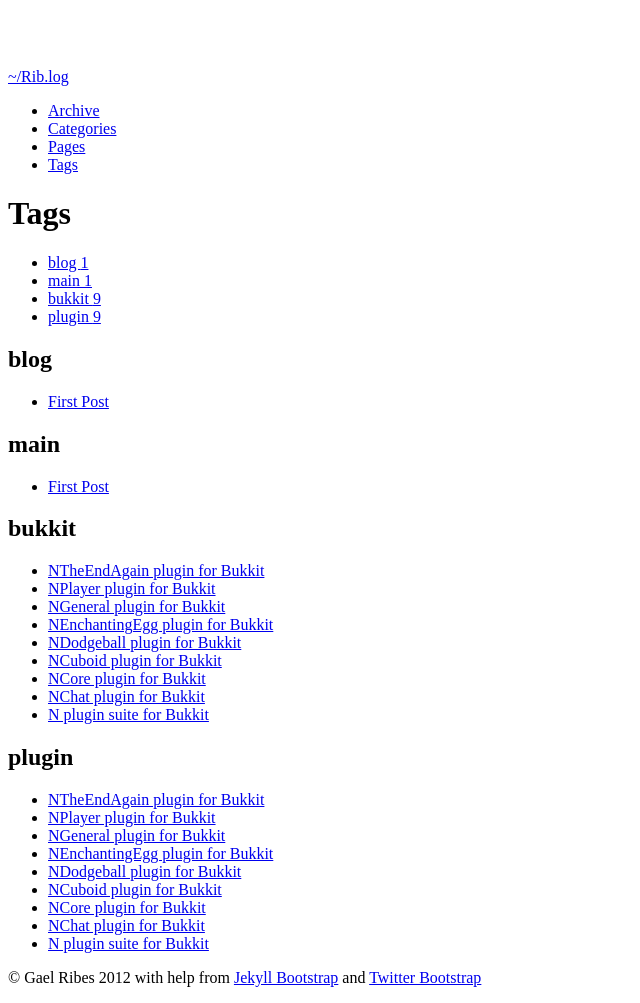
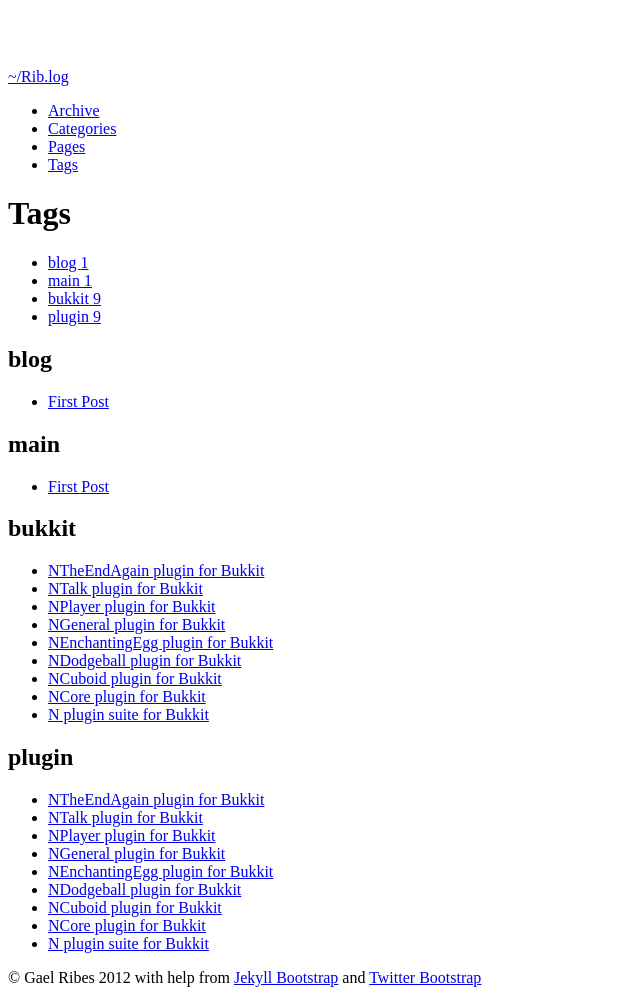
Before and after one commit to CeramicTitan/ribesg.github.com, a Jekyll site: the page built from tags.html, in a window 1280 px wide. Shown: the whole page, without its empty margins (0-640 px from the left). Built offline with Jekyll 4.4.1, drawn with Linux system fonts in a browser that asks for light colours; nearby versions of some CDN libraries.

Commit message:
Renamed NChat to NTalk

```diff
--- a/_posts/pages/2013-02-16-NPlugins.md
+++ b/_posts/pages/2013-02-16-NPlugins.md
@@ -14,7 +14,7 @@ You can view the source of all plugins in the [NPlugins][] Github repository.
 * **[NGeneral][]**
 * **[NCuboid][]**
 * **[NPlayer][]**
-* **[NChat][]**
+* **[NTalk][]**
 * **[NDodgeball][]**
 * **[NTheEndAgain][]**
 * **[NEnchantingEgg][]**
@@ -36,7 +36,7 @@ This list will grow as ideas come.
 [NDodgeball]: /bukkit/NDodgeball "NDodgeball dedicated page"
 [NTheEndAgain]: /bukkit/NTheEndAgain "NTheEndAgain dedicated page"
 [NEnchantingEgg]: /bukkit/NEnchantingEgg "NEnchantingEgg dedicated page"
-[NChat]: /bukkit/NChat "NChat dedicated page"
+[NTalk]: /bukkit/NTalk "NTalk dedicated page"
 
 [TheEndAgain]: http://dev.bukkit.org/server-mods/n3w_theendagain/ "TheEndAgain on BukkitDev"
 [MagicEgg]: http://dev.bukkit.org/server-mods/magicegg/ "MagicEgg on BukkitDev"
--- a/_posts/pages/2013-02-26-NChat.md
+++ b/_posts/pages/2013-02-26-NTalk.md
@@ -1,13 +1,13 @@
 ---
 layout: page
-title: NChat plugin for Bukkit
+title: NTalk plugin for Bukkit
 category: bukkit
 tagline: Also compatible with MCPC
 tags: [bukkit, plugin]
 ---
 {% include JB/setup %}
 
-NChat is a [Bukkit][] plugin and is part of the [NPlugins][] project.
+NTalk is a [Bukkit][] plugin and is part of the [NPlugins][] project.
 You can view the source of all plugins in the [NPlugins Github repository][].
 
 ### *Status :* Indev - 90%
```
